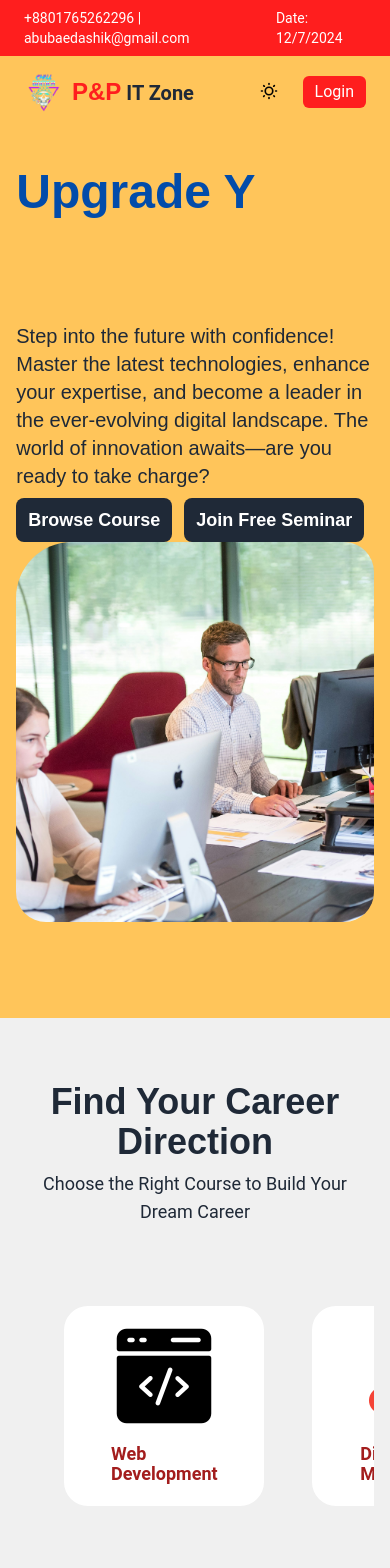
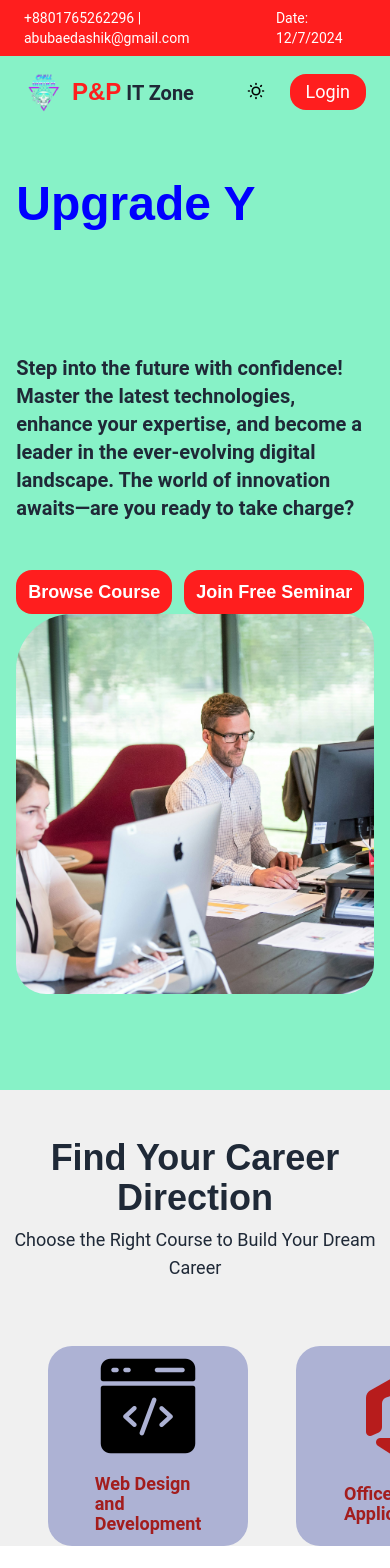
Before and after one commit to abuobaedashik/office-website, a React (Vite) app: page / in a window 390 px wide. Shown: the top 1568 px of the page. Built offline with nearby package versions, Linux system fonts and the light colour scheme; no server answers.

Commit message:
categori wise filter done

```diff
--- a/public/course.json
+++ b/public/course.json
@@ -284,5 +284,57 @@
       "UI/UX",
       "Motion Graphics"
     ]
+  },
+  {
+    "_id": "66012a1a1a1a1a1a1a1a1002",
+    "course_name": "Networking Basics",
+    "course_fee": 6000,
+    "review": 4.7,
+    "category": "Networking & Hardware",
+    "banner_image": "https://i.ibb.co.com/networking.jpg",
+    "duration": "3 Months",
+    "description": "Learn the fundamentals of computer networking, including IP addressing, subnetting, and network security.",
+    "course_module": [
+      "Network Fundamentals",
+      "IP Addressing",
+      "Subnetting",
+      "Routing & Switching",
+      "Network Security"
+    ],
+    "software": [
+      "Cisco Packet Tracer",
+      "Wireshark"
+    ],
+    "technology": [
+      "Networking",
+      "CCNA",
+      "Network Security"
+    ]
+  },
+  {
+    "_id": "66012a1a1a1a1a1a1a1a1003",
+    "course_name": "Spoken English",
+    "course_fee": 4000,
+    "review": 4.6,
+    "category": "English",
+    "banner_image": "https://i.ibb.co.com/spoken-english.jpg",
+    "duration": "2 Months",
+    "description": "Improve your spoken English skills with interactive practice and real-life conversations.",
+    "course_module": [
+      "Basic Grammar",
+      "Pronunciation",
+      "Conversational Skills",
+      "Public Speaking",
+      "Business Communication"
+    ],
+    "software": [
+      "Zoom",
+      "Google Meet"
+    ],
+    "technology": [
+      "Language Learning",
+      "Communication Skills",
+      "English Fluency"
+    ]
   }
 ]
--- a/src/Components/Banner.jsx
+++ b/src/Components/Banner.jsx
@@ -17,32 +17,32 @@ const Banner = () => {
     loop: 0,
   });
   return (
-    <div className="bg-[#FFC55A] mb-0  mx-auto ">
-      <div className="mx-auto w-11/12 flex flex-col md:flex-row justify-between py-24 items-center">
+    <div className="mb-0 w-11/12 mx-auto ">
+      <div className="   mt-8  flex flex-col md:flex-row justify-between  py-24 items-center">
         <div className="md:w-[45%]">
-          <div className="mt-5 text-5xl text-[#024CAA] font-extrabold font-custom  h-[154px] ">
+          <div className=" text-5xl text-[#00ff] font-extrabold font-custom  h-[154px] ">
             <span>{text}</span>
           </div>
-          <div className="mt-0 text-xl font-nunito">
+          <div className="mt-5 text-xl font-roboto text-[#1F2937] font-bold">
             Step into the future with confidence! Master the latest
             technologies, enhance your expertise, and become a leader in the
             ever-evolving digital landscape. The world of innovation awaits—are
             you ready to take charge?
           </div>
-          <div className="mt-2 text-xl font-nunito flex items-center  gap-3">
-            <button className="px-3 py-2 rounded-lg text-lg font-bold bg-[#1F2937] hover:bg-[#ff1e1e] text-[#ffffff]">
+          <div className="mt-12 text-xl font-nunito flex items-center  gap-3">
+            <button className="px-3 py-2 rounded-2xl text-lg font-bold bg-[#ff1e1e] hover:bg-[#1F2937] text-[#ffffff]">
               Browse Course
             </button>
-            <button className="px-3 py-2 rounded-lg text-lg font-bold bg-[#1F2937]  hover:bg-[#ff1e1e] text-[#ffffff]">
+            <button className="px-3 py-2 rounded-2xl text-lg font-bold hover:bg-[#1F2937]  bg-[#ff1e1e] text-[#ffffff]">
               Join Free Seminar
             </button>
           </div>
         </div>
-        <div className="md:w-[45%]">
+        <div className="md:w-[45%] ">
           <img
             src={img5}
             alt="img"
-            className="sm:min-w-[600px]  h-[380px] object-cover rounded-tl-[56px] rounded-tr-[30px] rounded-b-[30px]"
+            className="w-full  h-[380px] object-cover rounded-tl-[56px] rounded-tr-[30px] rounded-b-[30px]"
           />
         </div>
       </div>
--- a/src/Components/Description.jsx
+++ b/src/Components/Description.jsx
@@ -17,38 +17,27 @@ import digitalmarket from "../../src/assets/web/digital.png";
 import net from "../../src/assets/web/net.png";
 import english from "../../src/assets/web/english.png";
 import diploma from "../../src/assets/web/diploma3.png";
+import Category from "../Pages/CourseCategories/Category";
+import { NavLink } from "react-router-dom";
 
 const Description = () => {
-  const [swiperRef, setSwiperRef] = useState(null);
-  const appendNumber = useState(500);
-  const prependNumber = useState(1);
+
 
   // Slide content array containing image paths and descriptions
-  const slides = [
-    { imgSrc: design, description: "Graphic Design" },
-    { imgSrc: web, description: "WEB Development" },
+  const category = [
+    { imgSrc: design, description: "Graphics Design" },
+    { imgSrc: web, description: "Web Design and Development" },
     { imgSrc: office, description: "Office Application" },
     { imgSrc: digitalmarket, description: "Digital Marketing" },
     { imgSrc: net, description: "Networking & Handwork" },
     { imgSrc: english, description: "English Language" },
-    { imgSrc: diploma, description: "1 Year Diploma" },
+    { imgSrc: diploma, description: "Diploma Program" },
   ];
 
-  const prepend = () => {
-    // Add logic for prepending slides if necessary
-  };
-
-  const append = () => {
-    // Add logic for appending slides if necessary
-  };
-
-  const slideTo = (index) => {
-    if (swiperRef) swiperRef.slideTo(index - 1, 0);
-  };
 
   return (
-    <div className="w-11/12 mx-auto pb-32">
-      <div className="flex flex-col items-center justify-center py-4 ">
+    <div>
+      <div className="flex flex-col items-center justify-center">
         <div className="mt-12 mb-2 text-4xl text-center font-extrabold font-custom">
           Find Your Career Direction
         </div>
@@ -57,79 +46,24 @@ const Description = () => {
           Choose the Right Course to Build Your Dream Career
         </div>
       </div>
+
+
       <Marquee gradient={false} speed={40} pauseOnHover>
-        {/* design */}
-        <div className="slide-content  mx-6   p-12 w-[200px] h-[200px] items-center justify-center flex flex-col gap-5 rounded-3xl">
-          <div className="slide-content bg-[#ffffff] mx-auto   p-12 w-[200px] h-[200px] items-center justify-center flex flex-col gap-5 rounded-3xl">
-            <img src={design} alt={design} className="slide-image" />
-            <p className="text-lg leading-5 font-bold text-[#A31D1D] ">
-              Graphic Design
-            </p>
-          </div>
-        </div>
 
-        {/* { imgSrc: design, description: "Graphic Design" },
-    { imgSrc: web, description: "WEB Development" },
-    { imgSrc: office, description: "Office Application" },
-    { imgSrc: digitalmarket, description: "Digital Marketing" },
-    { imgSrc: net, description: "Networking & Handwork" },
-    { imgSrc: english, description: "English Language" },
-    { imgSrc: diploma, description: "1 Year Diploma" }, */}
-
-        {/* web  */}
-        <div className="slide-content  mx-6   p-12 w-[200px] h-[200px] items-center justify-center flex flex-col gap-5 rounded-3xl">
-          <div className="slide-content bg-[#ffffff] mx-auto   p-12 w-[200px] h-[200px] items-center justify-center flex flex-col gap-5 rounded-3xl">
-            <img src={web} alt="web design" className="slide-image" />
-            <p className="text-lg leading-5 font-bold text-[#A31D1D] ">
-              Web Development
-            </p>
-          </div>
-        </div>
-        {/* marketing */}
-        <div className="slide-content  mx-6   p-12 w-[200px] h-[200px] items-center justify-center flex flex-col gap-5 rounded-3xl">
-          <div className="slide-content bg-[#ffffff] mx-auto   p-12 w-[200px] h-[200px] items-center justify-center flex flex-col gap-5 rounded-3xl">
-            <img src={digitalmarket} alt='web' className="slide-image" />
-            <p className="text-lg leading-5 font-bold text-[#A31D1D] ">
-             Digital Marketing
-            </p>
-          </div>
-        </div>
-        {/* networking */}
-        <div className="slide-content  mx-6   p-12 w-[200px] h-[200px] items-center justify-center flex flex-col gap-5 rounded-3xl">
-          <div className="slide-content bg-[#ffffff] mx-auto   p-12 w-[200px] h-[200px] items-center justify-center flex flex-col gap-5 rounded-3xl">
-            <img src={net} alt='net' className="slide-image" />
-            <p className="text-lg leading-5 font-bold text-[#A31D1D] ">
-            Networking & Handwork
-            </p>
-          </div>
-        </div>
-        {/* office */}
-        <div className="slide-content  mx-6   p-12 w-[200px] h-[200px] items-center justify-center flex flex-col gap-5 rounded-3xl">
-          <div className="slide-content bg-[#ffffff] mx-auto   p-12 w-[200px] h-[200px] items-center justify-center flex flex-col gap-5 rounded-3xl">
-            <img src={office} alt='office' className="slide-image" />
-            <p className="text-lg leading-5 font-bold text-[#A31D1D] ">
-              Office Applications
-            </p>
-          </div>
-        </div>
-        {/* eng */}
-        <div className="slide-content  mx-6   p-12 w-[200px] h-[200px] items-center justify-center flex flex-col gap-5 rounded-3xl">
-          <div className="slide-content bg-[#ffffff] mx-auto   p-12 w-[200px] h-[200px] items-center justify-center flex flex-col gap-5 rounded-3xl">
-            <img src={english} alt='eng' className="slide-image" />
-            <p className="text-lg leading-5 font-bold text-[#A31D1D] ">
-            English Language
-            </p>
-          </div>
-        </div>
-        {/* diploma */}
-        <div className="slide-content  mx-6   p-12 w-[200px] h-[200px] items-center justify-center flex flex-col gap-5 rounded-3xl">
-          <div className="slide-content bg-[#ffffff] mx-auto   p-12 w-[200px] h-[200px] items-center justify-center flex flex-col gap-5 rounded-3xl">
-            <img src={diploma} alt='diploma' className="slide-image" />
-            <p className="text-lg leading-5 font-bold text-[#A31D1D] ">
-            1 Year Diploma
-            </p>
-          </div>
-        </div>
+        {category.map((slide, index) => (
+            <NavLink to={`/category/${slide.description}`} key={index} className="slide-content  mx-6    p-12 w-[200px] h-[200px] items-center justify-center flex flex-col gap-5 rounded-3xl">
+              <div className="slide-content bg-[#ADB2D4] mx-auto   p-12 w-[200px] h-[200px] items-center justify-center flex flex-col gap-5 rounded-3xl">
+                <img
+                  src={slide.imgSrc}
+                  alt={slide.description}
+                  className="slide-image"
+                />
+                <p className="text-lg leading-5 font-bold text-[#A31D1D] ">
+                  {slide.description}
+                </p>
+              </div>
+            </NavLink>
+          ))}
       </Marquee>
     </div>
   );
--- a/src/Components/Navbar.jsx
+++ b/src/Components/Navbar.jsx
@@ -265,17 +265,14 @@ const Navbar = () => {
   );
 
   return (
-    <div className="fixed top-0 left-0 w-full z-50">
-      {/* লাল বার (Top Bar) */}
-      <div className="bg-[#FF1E1E] text-white py-2 px-6 flex justify-between items-center text-sm">
+    <div className="fixed left-1/2 -translate-x-1/2 mx-auto max-w-[1920px] top-0  w-full z-50">
+      <div className="bg-[#FF1E1E] text-white py-2  max-w-[1920px] w-full px-6 flex justify-between items-center text-sm">
         <p>+8801765262296 | abubaedashik@gmail.com</p>
         <p>Date: {new Date().toLocaleDateString()}</p>
       </div>
-
-      {/* ন্যাভবার */}
       <div
-        className={`transition-all duration-500 ${
-          isScrolled ? "bg-white shadow-lg py-3" : "bg-[#FFC55A] py-4"
+        className={`transition-all duration-500 max-w-[1920px] top-0 left-0 w-full z-50  ${
+          isScrolled ? "bg-white shadow-lg py-3" : "bg-[#87f2c7] py-4"
         }`}
       >
         <div className="max-w-screen-xl mx-auto flex items-center justify-between px-6">
@@ -309,7 +306,7 @@ const Navbar = () => {
             {user?.email ? (
               <button
                 onClick={logOutUser}
-                className="bg-[#FF1E1E] text-white px-4 py-1 rounded-md"
+                className="px-4 py-1 rounded-2xl  text-lg font-base hover:bg-[#1F2937]  bg-[#ff1e1e] text-[#ffffff]"
               >
                 Logout
               </button>
@@ -317,13 +314,13 @@ const Navbar = () => {
               <div className="flex gap-2">
                 <NavLink
                   to="/login"
-                  className="bg-[#FF1E1E] text-white px-3 py-1 rounded-md"
+                  className="px-4 py-1 rounded-2xl text-lg font-base hover:bg-[#1F2937]  bg-[#ff1e1e] text-[#ffffff]"
                 >
                   Login
                 </NavLink>
                 <NavLink
                   to="/register"
-                  className="hidden md:block bg-[#FF1E1E] text-white px-3 py-1 rounded-md"
+                  className="hidden md:block px-4 py-1 rounded-2xl text-lg font-base hover:bg-[#1F2937]  bg-[#ff1e1e] text-[#ffffff]"
                 >
                   Register
                 </NavLink>
--- a/src/Pages/Course.jsx
+++ b/src/Pages/Course.jsx
@@ -14,7 +14,7 @@ const Course = () => {
   }, []);
   console.log(courses);
   return (
-    <div className=" max-w-[1920px] mx-auto min-h-screen bg-[#f0f0f0]">
+    <div className=" max-w-[1920px] mx-auto min-h-screen ">
       <div className="my-12 mt-32 grid grid-cols-1 md:grid-cols-3 gap-6 w-11/12 mx-auto">
         {courses.map((course) => (
           <CourseCards key={course._id} course={course} />
--- a/src/Pages/Home.jsx
+++ b/src/Pages/Home.jsx
@@ -12,7 +12,7 @@ import FreeSeminar from "../Components/FreeSeminar";
 const Home = () => {
   return (
     <div className="mt-0 ">
-      <div className="">
+      <div className="w-full mx-auto bg-[#87f2c7]">
        <Banner></Banner>
       </div>
 
```
Also changed, not shown: src/Pages/CourseCategories/Category.jsx (+19 -0 lines), src/Route/Router.jsx (+11 -0 lines).
